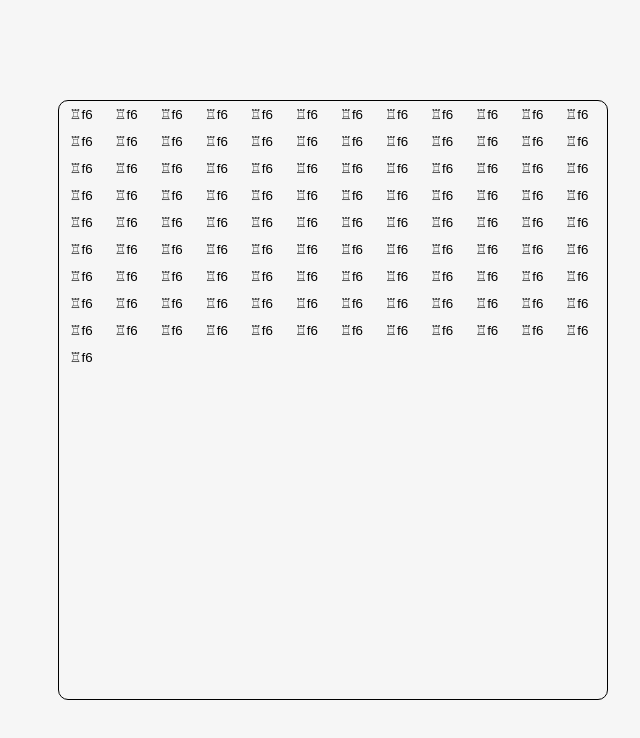
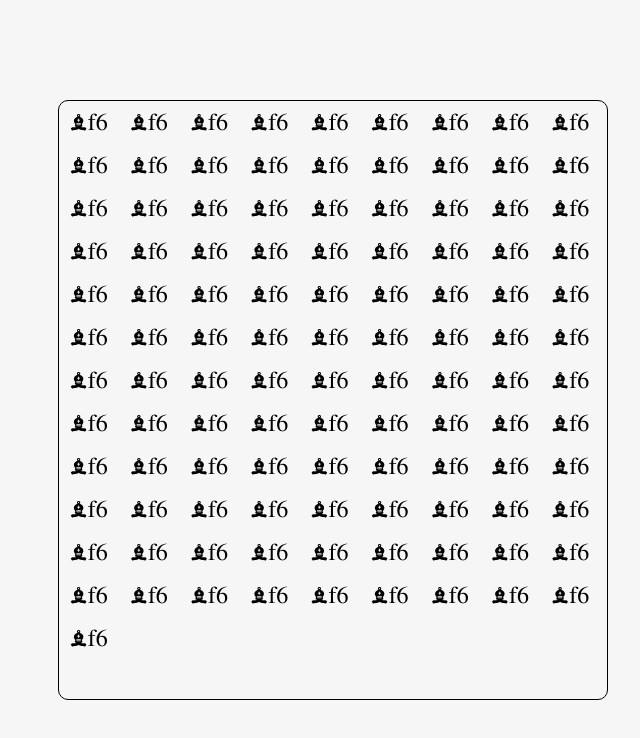
Before and after one commit to loloof64/chess-against-engine, a React (Vite) app: page / in a window 1280 px wide. Shown: the top 738 px of the page, without its empty margins (640-1280 px from the left). Built offline with nearby package versions, Linux system fonts and the light colour scheme.

Commit message:
feat: improve font for move history

```diff
--- a/src/components/MoveHistoryNode.css
+++ b/src/components/MoveHistoryNode.css
@@ -1,7 +1,14 @@
+@font-face {
+  font-family: "Free Serif";
+  src: url("../assets/fonts/FreeSerif.ttf");
+}
+
 button {
   border: none;
   width: fit-content;
   height: fit-content;
   margin: 5px;
   background-color: transparent;
+  font-family: "Free Serif", serif;
+  font-size: x-large;
 }
--- a/src/components/MovesHistory.tsx
+++ b/src/components/MovesHistory.tsx
@@ -9,7 +9,7 @@ function MovesHistory() {
 
   function addSampleMove() {
     const newMove = {
-      fan: "♖f6",
+      fan: "♝f6",
       fen: "rnbqkbnr/pp1ppppp/8/2p5/4P3/5N2/PPPP1PPP/RNBQKB1R b KQkq - 1 2",
       clickCallback: (fen: string) => console.log(`Got fen ${fen}.`),
     };
```
Also changed, not shown: src/assets/fonts/FreeSerif.ttf (added), 1 other file (tests, documents, lock files or other folders).
